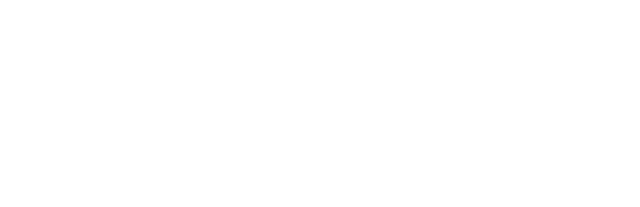
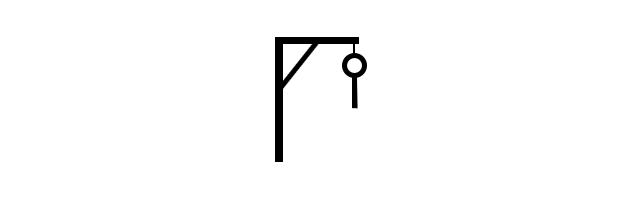
Before and after one commit to SiaGiann/Hangman-React-Redux, a React app: page / in a window 1280 px wide. Shown: the whole page, without its empty margins (309-949 px from the left). Built offline with nearby package versions, Linux system fonts and the light colour scheme.

Commit message:
Hangman Icon comp

```diff
--- a/package.json
+++ b/package.json
@@ -3,6 +3,7 @@
   "version": "0.1.0",
   "private": true,
   "dependencies": {
+    "prop-types": "^15.6.0",
     "react": "^16.2.0",
     "react-dom": "^16.2.0",
     "react-scripts": "1.1.1"
--- a/public/index.html
+++ b/public/index.html
@@ -8,7 +8,7 @@
     <link rel="manifest" href="%PUBLIC_URL%/manifest.json">
     <link rel="shortcut icon" href="%PUBLIC_URL%/favicon.ico">
 
-    <title>React App</title>
+    <title>Hangman React App</title>
   </head>
   <body>
     <noscript>
--- a/src/HangmanApp.js
+++ b/src/HangmanApp.js
@@ -1,11 +1,12 @@
 import React, { Component } from 'react';
 import './HangmanApp.css';
+import HangmanIcon from './components/HangmanIcon';
 
 class HangmanApp extends Component {
   render() {
     return (
       <div className="HangmanApp">
-
+        <HangmanIcon wrongGuesses={2} />
       </div>
     );
   }
--- /dev/null
+++ b/src/components/HangmanIcon.js
@@ -0,0 +1,22 @@
+import React, { Component } from 'react';
+import PropTypes from 'prop-types';
+import './HangmanIcon.css';
+
+class HangmanIcon extends Component {
+    static PropTypes = {
+        wrongGuesses: PropTypes.number.isRequired
+    }
+
+    render() {
+        const status = this.props.wrongGuesses;
+        return (
+            <div>
+                <img src={'images/hangmanIcons/hangman' + status + '.png'}
+                    alt="Hangman icon" />
+            </div>
+        )
+    }
+
+}
+
+export default HangmanIcon;
```
Also changed, not shown: src/components/HangmanLetters.js (added, +9 -0 lines), src/components/HangmanStatus.js (added, +9 -0 lines), src/components/HangmanWord.js (added, +9 -0 lines), public/images/hangmanIcons/hangman0.png (added), public/images/hangmanIcons/hangman1.png (added), public/images/hangmanIcons/hangman2.png (added), public/images/hangmanIcons/hangman3.png (added), public/images/hangmanIcons/hangman4.png (added), public/images/hangmanIcons/hangman5.png (added), public/images/hangmanIcons/hangman6.png (added), src/components/HangmanIcon.css (added), src/components/HangmanLetters.css (added), src/components/HangmanStatus.css (added), src/components/HangmanWord.css (added), 2 other files.
